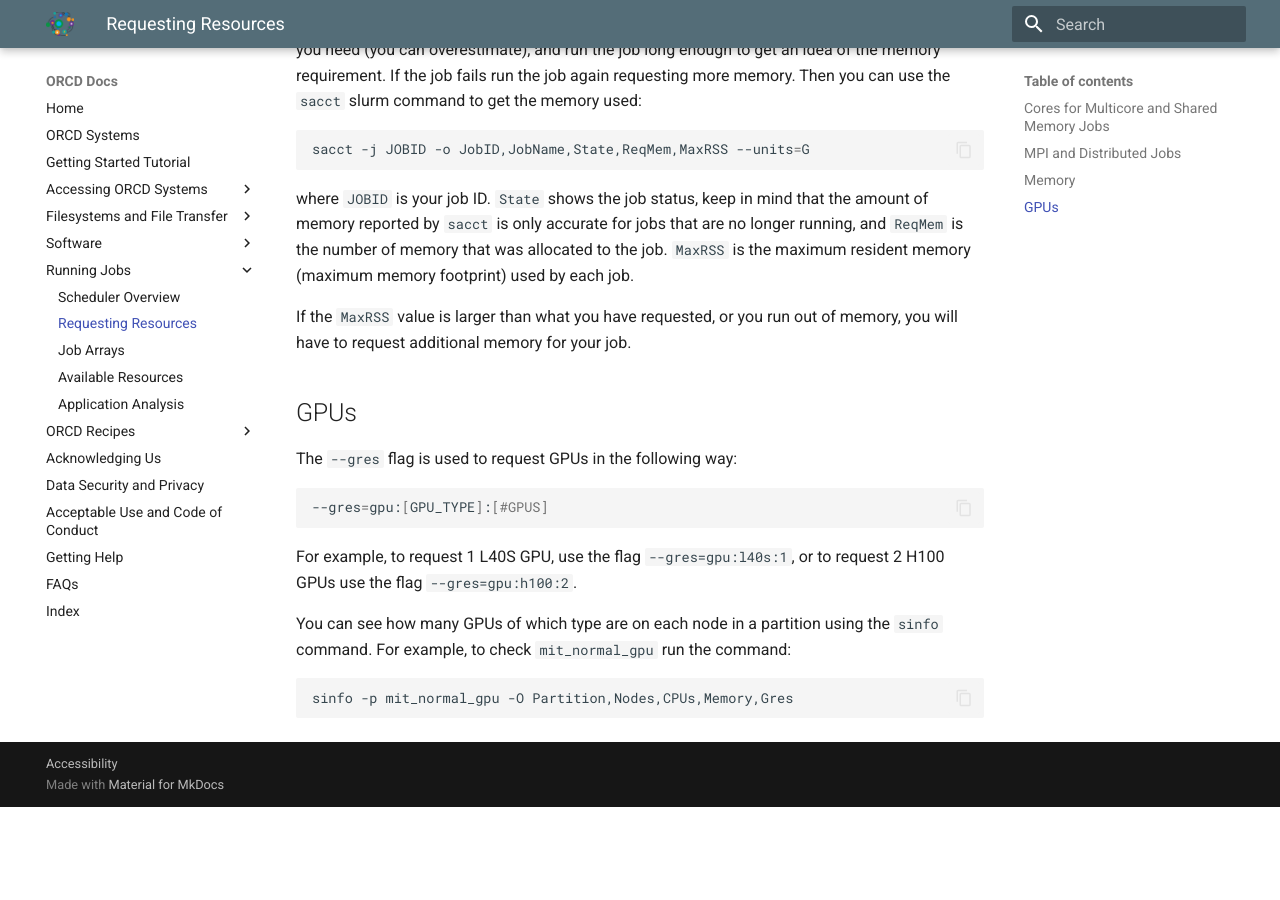
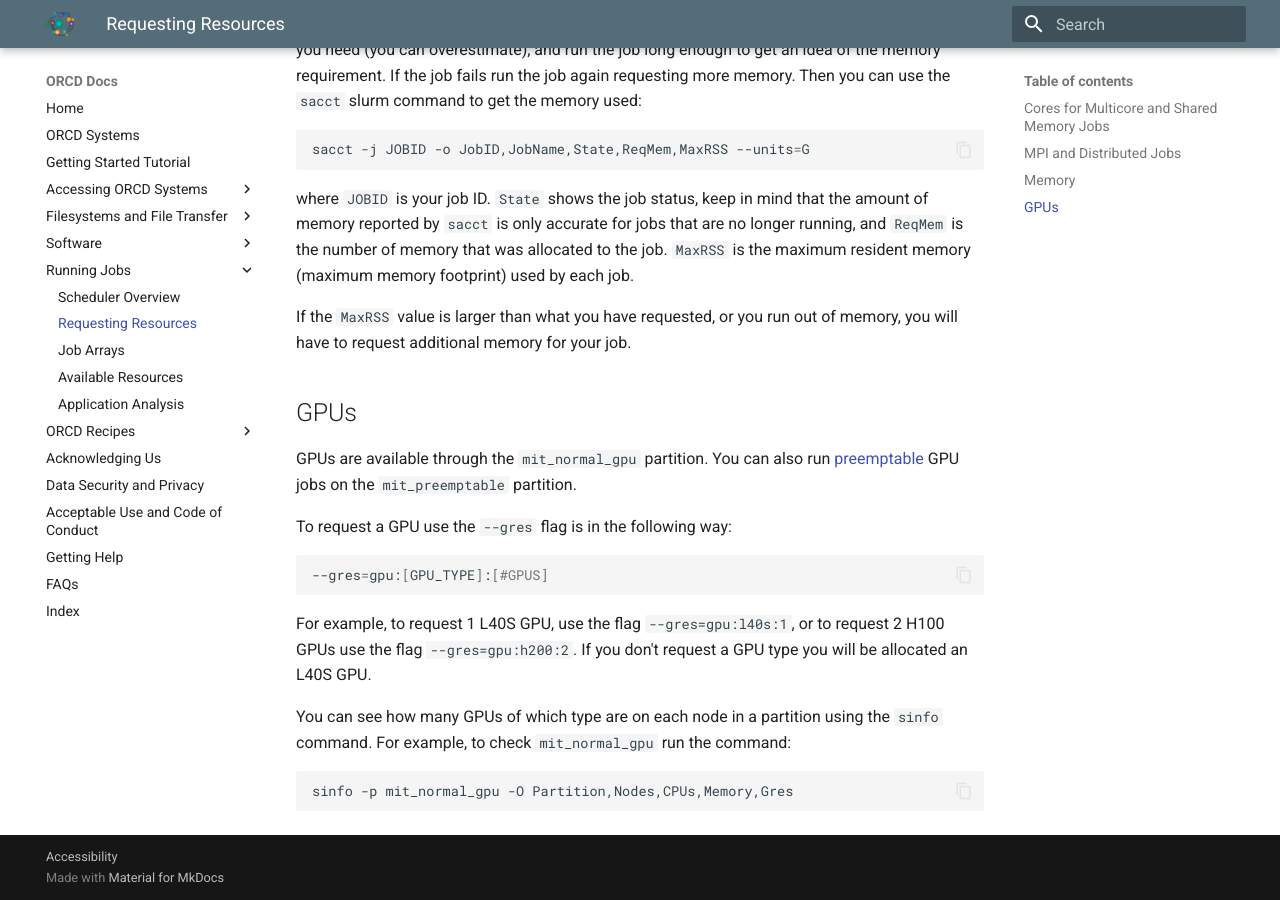
Before and after one commit to mit-orcd/orcd-docs-edit, an MkDocs documentation site: the page built from docs/running-jobs/requesting-resources.md, in a window 1280 px wide and 900 px high, scrolled down 2693 px. Built offline with MkDocs 1.6.1 and Material for MkDocs 9.7.7, drawn with Linux system fonts in a browser that asks for light colours; before the commit the page ends 3500 px from its top, so only the background shows below that.

Commit message:
adding a bit on GPU partitions

````diff
--- a/docs/running-jobs/requesting-resources.md
+++ b/docs/running-jobs/requesting-resources.md
@@ -116,13 +116,15 @@ If the `MaxRSS` value is larger than what you have requested, or you run out of
 
 ## GPUs
 
-The `--gres` flag is used to request GPUs in the following way:
+GPUs are available through the `mit_normal_gpu` partition. You can also run [preemptable](./overview.md#preemptable-jobs) GPU jobs on the `mit_preemptable` partition.
+
+To request a GPU use the `--gres` flag is in the following way:
 
 ```bash
 --gres=gpu:[GPU_TYPE]:[#GPUS]
 ```
 
-For example, to request 1 L40S GPU, use the flag `--gres=gpu:l40s:1`, or to request 2 H100 GPUs use the flag `--gres=gpu:h100:2`.
+For example, to request 1 L40S GPU, use the flag `--gres=gpu:l40s:1`, or to request 2 H100 GPUs use the flag `--gres=gpu:h200:2`. If you don't request a GPU type you will be allocated an L40S GPU.
 
 You can see how many GPUs of which type are on each node in a partition using the `sinfo` command. For example, to check `mit_normal_gpu` run the command:
 
````
